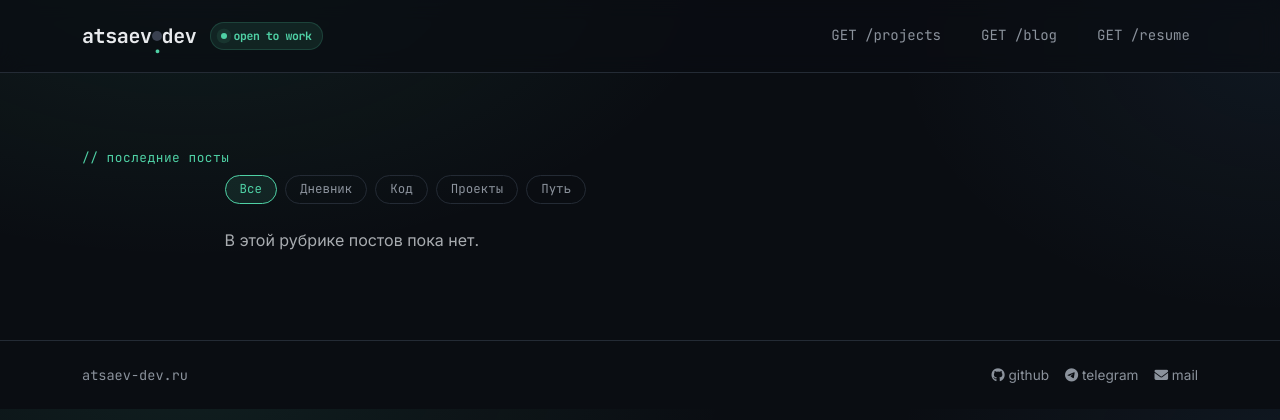
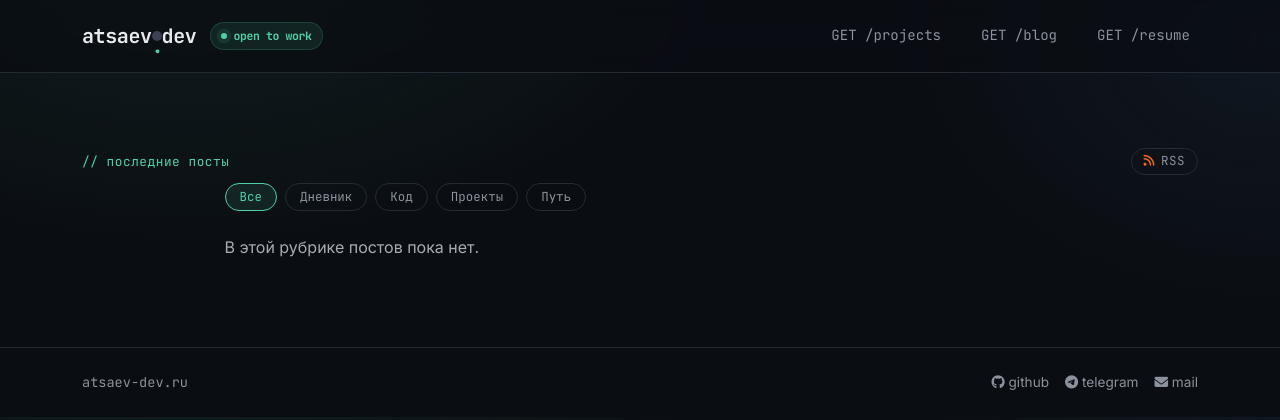
Before and after one commit to Atsaev/django_site, a Django app: page /blog/ in a window 1280 px wide. Shown: the top 420 px of the page. Run offline with Django 5.2, Linux system fonts and the light colour scheme; data comes from the database, SQL or seed files in the repository; data that the repository does not hold is empty; some libraries are stand-ins or nearby versions.

Commit message:
Add blog RSS feed
Django syndication feed at /blog/feed/: title, plain-text description (excerpt fallback), pubDate, category+tags as item categories. RSS button and <link rel=alternate> on the blog page.

```diff
--- a/blog/templates/blog/post_list.html
+++ b/blog/templates/blog/post_list.html
@@ -1,9 +1,18 @@
 {% extends "base.html" %}
 {% block title %}Блог — atsaev-dev.ru{% endblock %}
 
+{% block extra_head %}
+<link rel="alternate" type="application/rss+xml" title="atsaev-dev.ru — блог (RSS)" href="{% url 'blog_feed' %}">
+{% endblock %}
+
 {% block content %}
 <section class="container py-5">
-  <div class="section-eyebrow mb-2">// последние посты</div>
+  <div class="section-eyebrow mb-2 d-flex justify-content-between align-items-center">
+    <span>// последние посты</span>
+    <a href="{% url 'blog_feed' %}" class="rss-link" title="RSS-фид">
+      <i class="fa-solid fa-rss"></i> RSS
+    </a>
+  </div>
   <div class="row justify-content-center mt-1">
     <div class="col-lg-9">
       <div id="feed">{% include "blog/_post_list.html" %}</div>
--- a/blog/urls.py
+++ b/blog/urls.py
@@ -1,9 +1,11 @@
 from django.urls import path
 
 from . import views
+from .feeds import LatestPostsFeed
 
 urlpatterns = [
     path("", views.post_list, name="post_list"),
+    path("feed/", LatestPostsFeed(), name="blog_feed"),
     path("category/<str:category_slug>/", views.post_list, name="post_list_category"),
     path("<slug:slug>/", views.post_detail, name="post_detail"),
 ]
--- a/static/css/main.css
+++ b/static/css/main.css
@@ -166,6 +166,23 @@ body {
 .cat-chip:hover { border-color: var(--accent); color: var(--accent); }
 .cat-chip.active { border-color: var(--accent); color: var(--accent); background: var(--accent-soft); }
 #feed.htmx-request { opacity: 0.55; transition: opacity 0.15s ease; }
+
+/* RSS */
+.rss-link {
+  color: var(--text-muted);
+  font-family: 'JetBrains Mono', monospace;
+  font-size: 0.78rem;
+  text-decoration: none;
+  display: inline-flex;
+  align-items: center;
+  gap: 6px;
+  border: 1px solid var(--border);
+  border-radius: 999px;
+  padding: 3px 12px;
+  transition: color 0.15s ease, border-color 0.15s ease;
+}
+.rss-link:hover { color: var(--accent); border-color: var(--accent); }
+.rss-link i { color: #f26522; }
 .arrow { opacity: 0; transform: translateX(-6px); transition: all 0.2s ease; color: var(--accent); margin-left: 10px; }
 
 /* post content (blog detail, resume about/experience) — rich CKEditor output */
```
Also changed, not shown: blog/feeds.py (added, +47 -0 lines).
